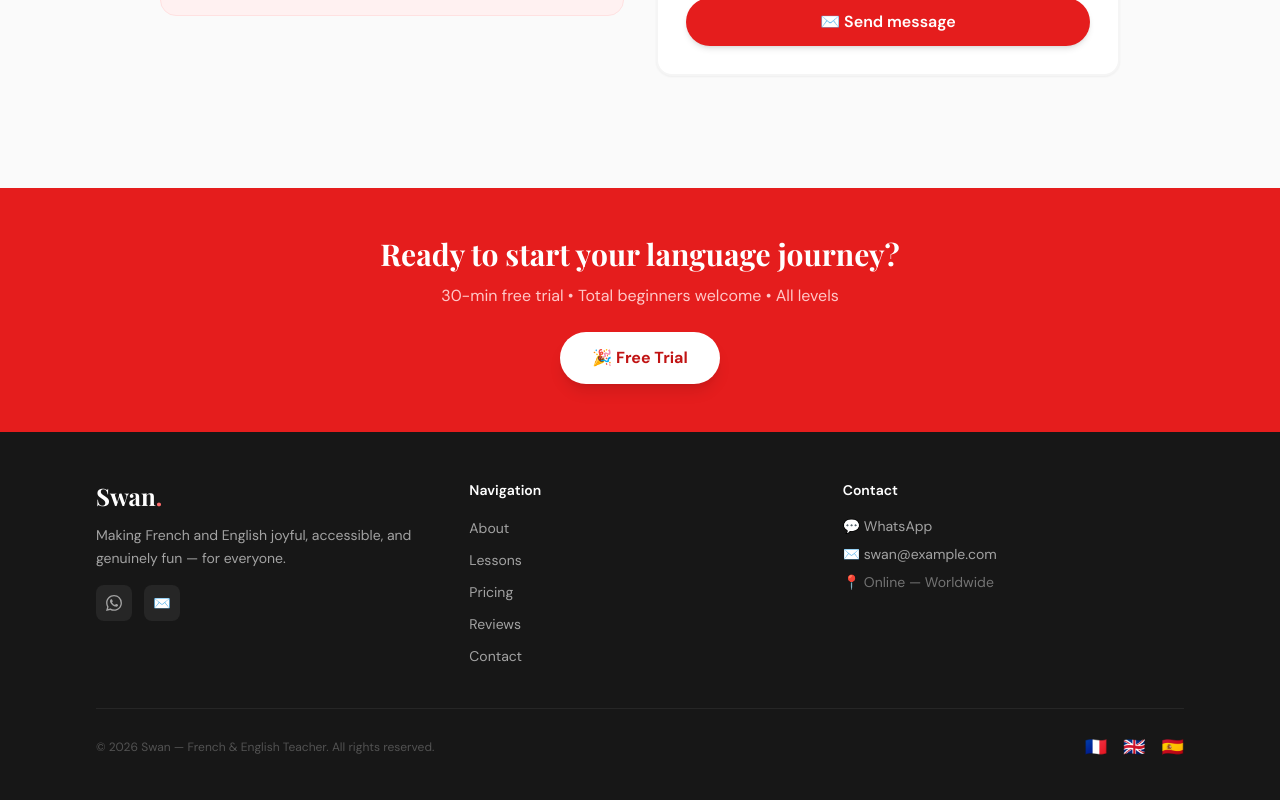
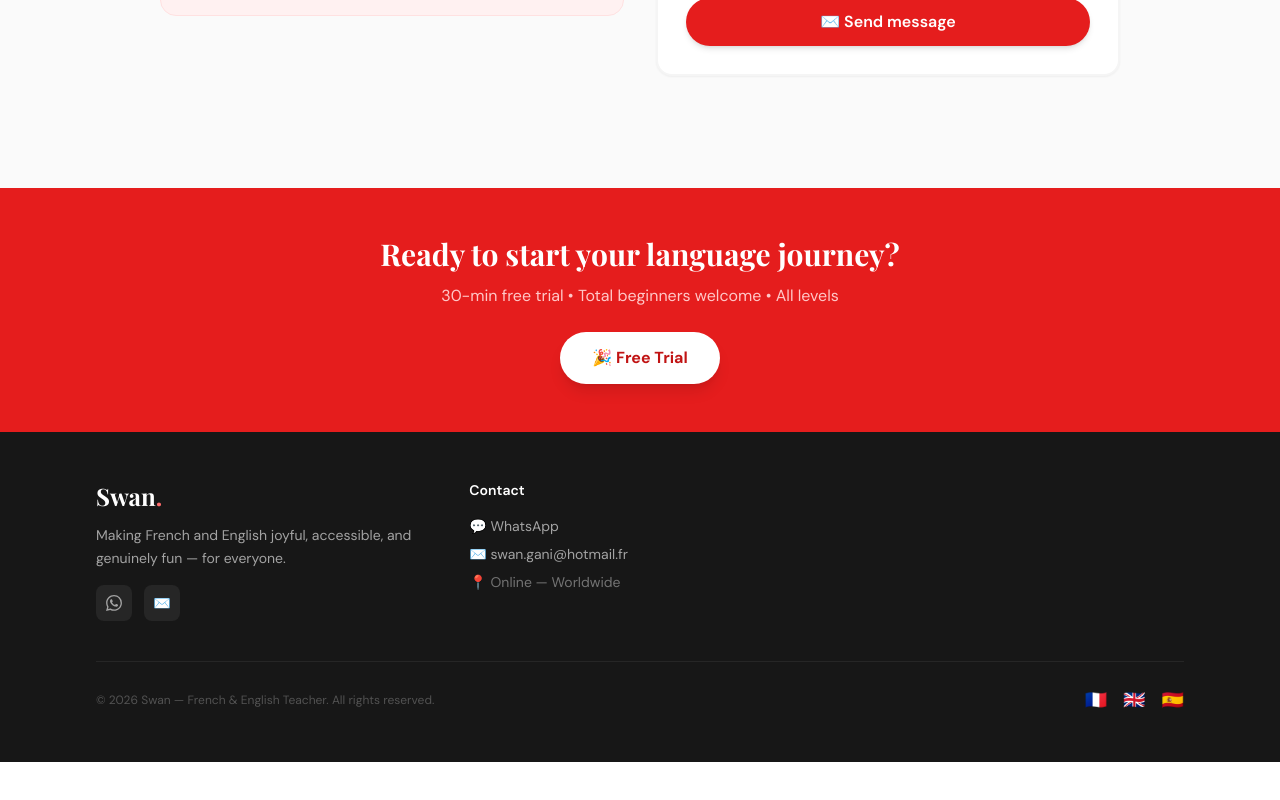
Before and after one commit to kaylan44/swan-teacher, a Next.js app: page / in a window 1280 px wide. Shown: the part 6635-7435 px from the top of the page. After the commit the page ends 7397 px from the top, so only its background shows below. Built offline with nearby package versions, Linux system fonts and the light colour scheme.

Commit message:
Remove navigation in footer & correct Email

```diff
--- a/components/Footer.tsx
+++ b/components/Footer.tsx
@@ -68,22 +68,6 @@ export default function Footer() {
             </div>
           </div>
 
-          {/* Navigation */}
-          <div>
-            <p className="text-white font-semibold text-sm mb-4">Navigation</p>
-            <ul className="space-y-2">
-              {navLinks.map(({ href, label }) => (
-                <li key={href}>
-                  <a
-                    href={href}
-                    className="text-sm text-neutral-400 hover:text-white transition-colors"
-                  >
-                    {label}
-                  </a>
-                </li>
-              ))}
-            </ul>
-          </div>
 
           {/* Contact */}
           <div>
--- a/lib/constants.ts
+++ b/lib/constants.ts
@@ -5,7 +5,7 @@ export const WHATSAPP_MESSAGE = encodeURIComponent(
 );
 export const WHATSAPP_LINK = `${WHATSAPP_URL}?text=${WHATSAPP_MESSAGE}`;
 
-export const EMAIL = "swan@example.com";
+export const EMAIL = "swan.gani@hotmail.fr";
 
 export const PRICING = [
   {
```
